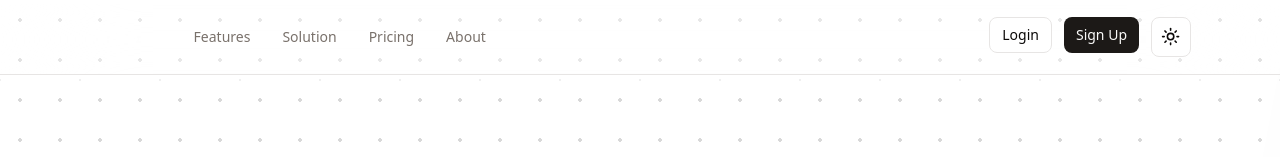
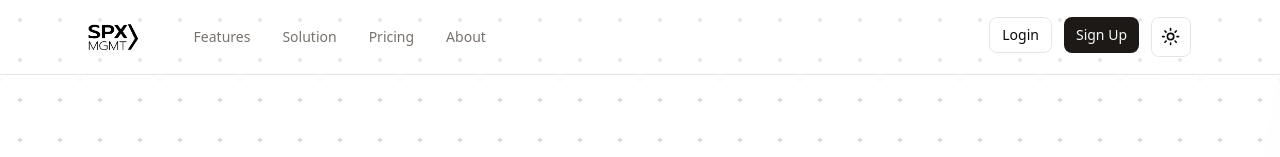
Before and after one commit to insideoptions/spx-management, a Next.js app: page / in a window 1280 px wide. Shown: the top 157 px of the page. Built offline with nearby package versions, Linux system fonts and the light colour scheme.

Commit message:
Fix logo theme switching: black.png for light theme, white.png for dark theme

```diff
--- a/components/logo.tsx
+++ b/components/logo.tsx
@@ -5,14 +5,14 @@ export const Logo = ({ className }: { className?: string }) => {
     return (
         <>
             <Image
-                src="/white.png"
+                src="/black.png"
                 alt="SPX MGMT"
                 width={120}
                 height={40}
                 className={cn('h-8 w-auto dark:hidden', className)}
             />
             <Image
-                src="/black.png"
+                src="/white.png"
                 alt="SPX MGMT"
                 width={120}
                 height={40}
```
